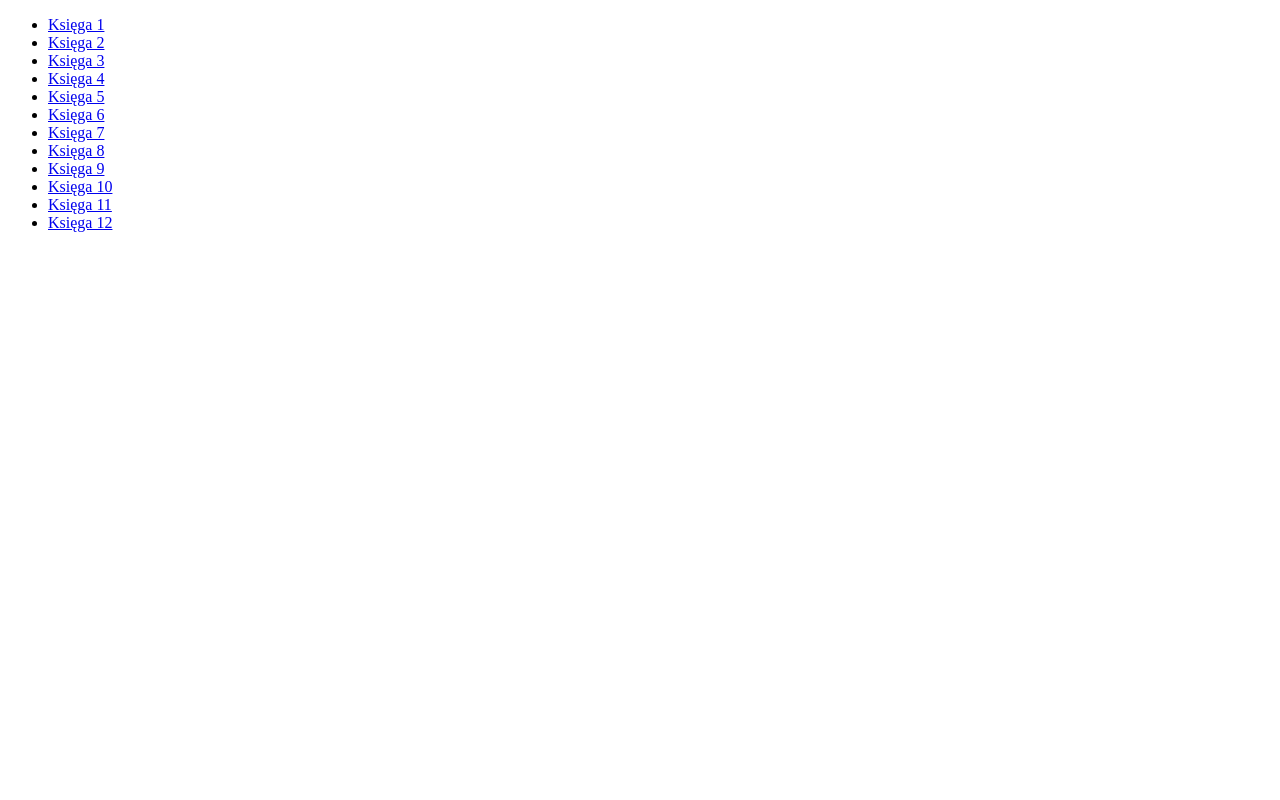
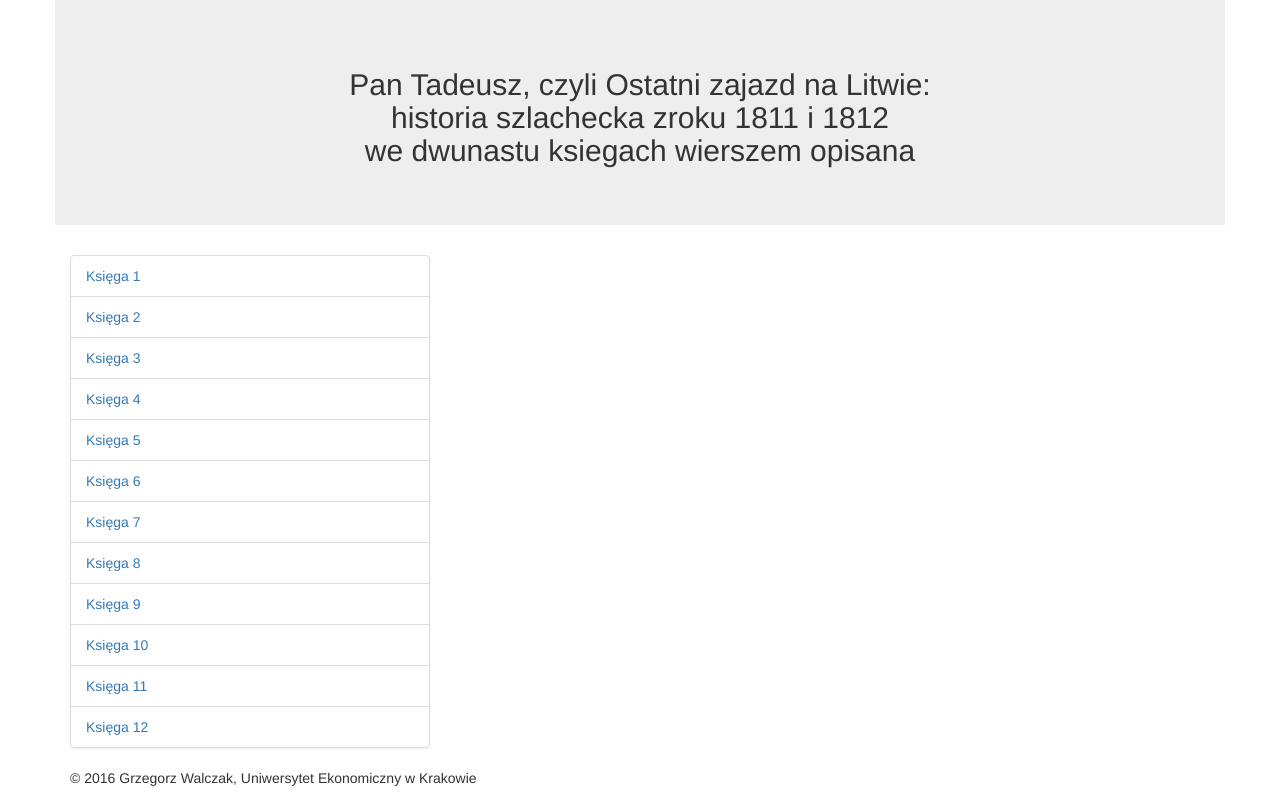
Before and after one commit to thegrego27/PanTadeusz11d, a plain HTML site: page index.html in a window 1280 px wide. Drawn offline with nearby package versions, Linux system fonts and the light colour scheme.

Commit message:
dodanie stylow do strony glownej

```diff
--- a/index.html
+++ b/index.html
@@ -2,22 +2,57 @@
 <html>
 <head>
 	<title>Pan Tadeusz</title>
+	<!-- Latest compiled and minified CSS -->
+	<link rel="stylesheet" href="https://maxcdn.bootstrapcdn.com/bootstrap/3.3.7/css/bootstrap.min.css" integrity="sha384-BVYiiSIFeK1dGmJRAkycuHAHRg32OmUcww7on3RYdg4Va+PmSTsz/K68vbdEjh4u" crossorigin="anonymous">
+
+	<!-- Optional theme -->
+	<link rel="stylesheet" href="https://maxcdn.bootstrapcdn.com/bootstrap/3.3.7/css/bootstrap-theme.min.css" integrity="sha384-rHyoN1iRsVXV4nD0JutlnGaslCJuC7uwjduW9SVrLvRYooPp2bWYgmgJQIXwl/Sp" crossorigin="anonymous">
+
+	<!-- Latest compiled and minified JavaScript -->
+	<script src="https://maxcdn.bootstrapcdn.com/bootstrap/3.3.7/js/bootstrap.min.js" integrity="sha384-Tc5IQib027qvyjSMfHjOMaLkfuWVxZxUPnCJA7l2mCWNIpG9mGCD8wGNIcPD7Txa" crossorigin="anonymous">
+	</script>
+
+
 </head>
+
 <body>
-	<ul>
-		<li><a href="./k1.html">Księga 1</a></li>
-		<li><a href="./k2.html">Księga 2</a></li>
-		<li><a href="./k3.html">Księga 3</a></li>
-		<li><a href="./k4.html">Księga 4</a></li>
-		<li><a href="./k5.html">Księga 5</a></li>
-		<li><a href="./k6.html">Księga 6</a></li>
-		<li><a href="./k7.html">Księga 7</a></li>
-		<li><a href="./k8.html">Księga 8</a></li>
-		<li><a href="./k9.html">Księga 9</a></li>
-		<li><a href="./k10.html">Księga 10</a></li>
-		<li><a href="./k11.html">Księga 11</a></li>
-		<li><a href="./k12.html">Księga 12</a></li>
-	</ul>
+	<header class="container jumbotron text-center">
+		<h2>Pan Tadeusz, czyli Ostatni zajazd na Litwie:<br> historia szlachecka zroku 1811 i 1812<br>we dwunastu ksiegach wierszem opisana</h2>
+
+
+
+	</header>
+	<div class="container">
+		<div class="row">
+			<div class="col-md-4 col-sm-12">
+				<ul class="list-group">
+					<li class="list-group-item"><a href="./k1.html">Księga 1</a></li>
+					<li class="list-group-item"><a href="./k2.html">Księga 2</a></li>
+					<li class="list-group-item"><a href="./k3.html">Księga 3</a></li>
+					<li class="list-group-item"><a href="./k4.html">Księga 4</a></li>
+					<li class="list-group-item"><a href="./k5.html">Księga 5</a></li>
+					<li class="list-group-item"><a href="./k6.html">Księga 6</a></li>
+					<li class="list-group-item"><a href="./k7.html">Księga 7</a></li>
+					<li class="list-group-item"><a href="./k8.html">Księga 8</a></li>
+					<li class="list-group-item"><a href="./k9.html">Księga 9</a></li>
+					<li class="list-group-item"><a href="./k10.html">Księga 10</a></li>
+					<li class="list-group-item"><a href="./k11.html">Księga 11</a></li>
+					<li class="list-group-item"><a href="./k12.html">Księga 12</a></li>
+			</ul>
+			</div>
+			<div class="col-md-8 col-sm-12">
+
+
+			</div>
+		</div>
+	</div>
+	<footer class="container">
+		<p>&copy; 2016 Grzegorz Walczak, Uniwersytet Ekonomiczny w Krakowie</p>
+	</footer>
+
+
+
+
 
 </body>
 </html>
```
